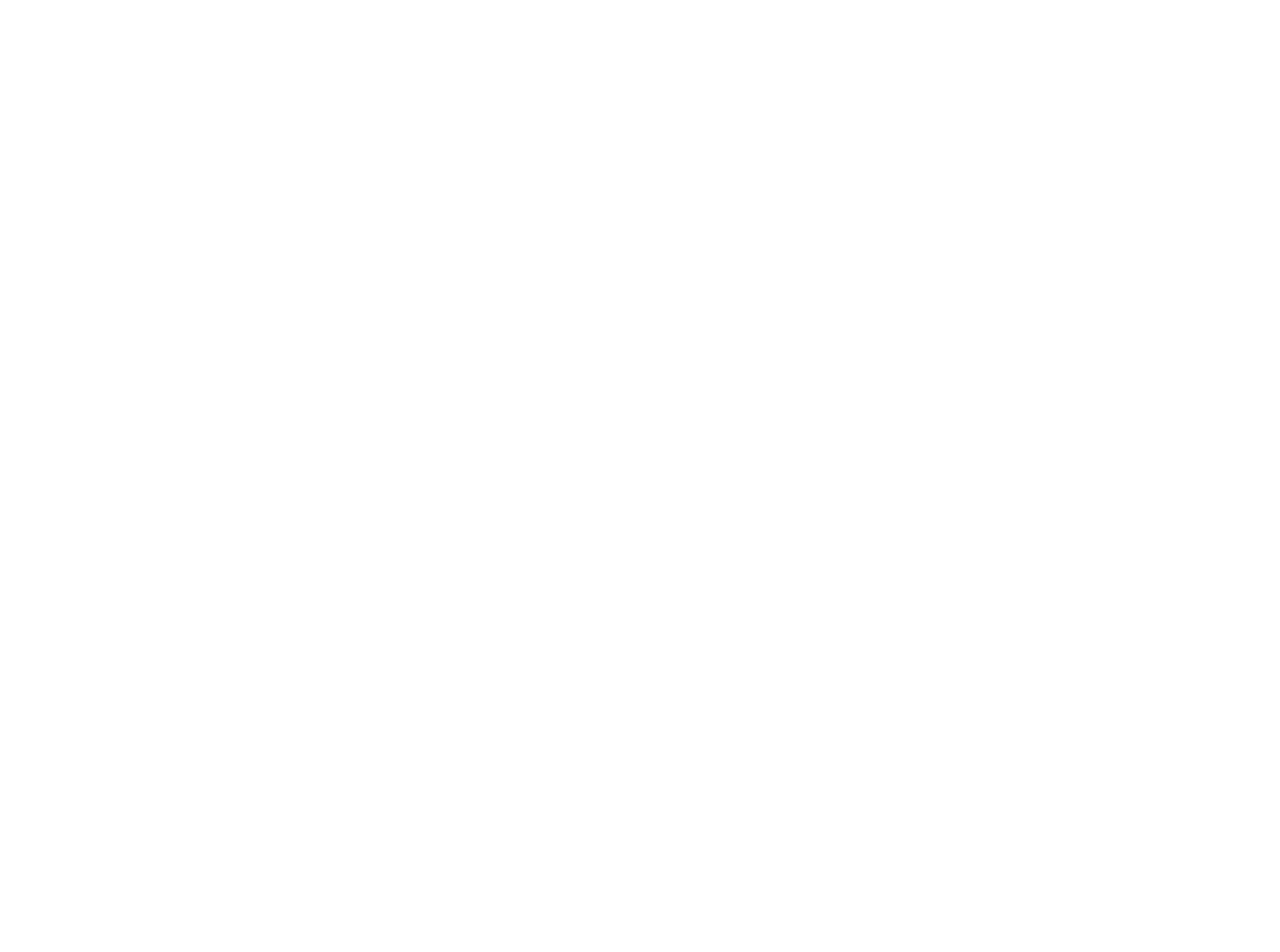
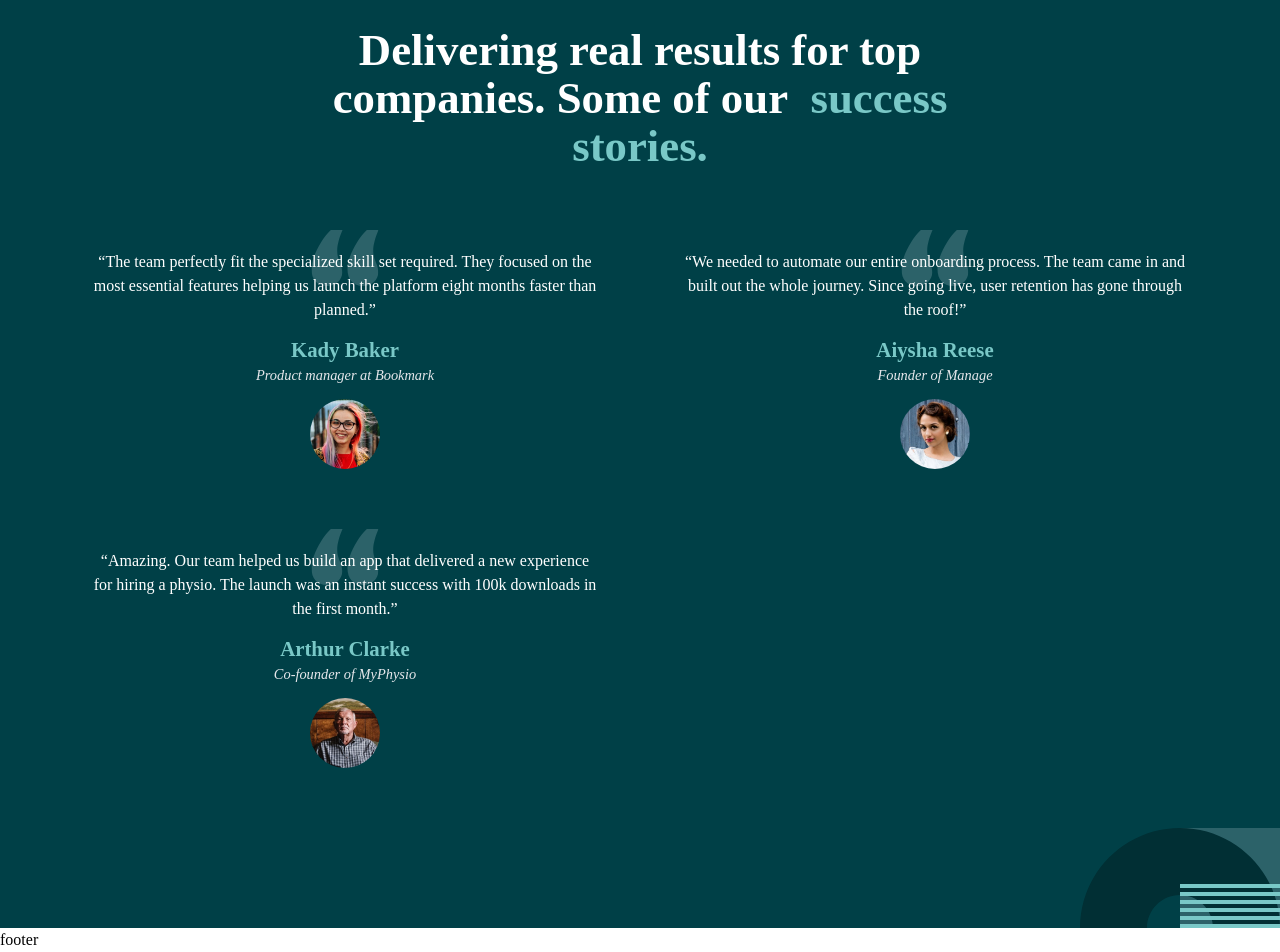
Before and after one commit to Castelo-Codez/myteam-multi-page-nuxt, a Nuxt app: page / in a window 1280 px wide. Shown: the part 1410-2362 px from the top of the page. Before the commit the page ends 1300 px from the top, so only its background shows below. Built offline with nearby package versions, Linux system fonts and the light colour scheme.

Commit message:
homeSec3 added

```diff
--- /dev/null
+++ b/components/Quote.vue
@@ -0,0 +1,42 @@
+<script setup lang="ts">
+const props = defineProps<{
+    quote: string;
+    author: string;
+    position: string;
+}>();
+const [firstName, lastName] = props.author.split(" ");
+</script>
+<template>
+    <li class="relative flex z-10 flex-col gap-y-3 items-center">
+        <q class="text-center text-color-white font-[500]">{{ props.quote }}</q>
+        <article class="text-center">
+            <h4 class="text-color-rapture-blue text-[1.3rem] font-[700]">
+                {{ props.author }}
+            </h4>
+            <h5 class="italic text-[0.9rem] font-[500] text-gray-200">
+                {{ props.position }}
+            </h5>
+        </article>
+        <NuxtImg
+            width="70"
+            height="70"
+            :alt="props.author"
+            :src="`/avatar-${firstName}-${lastName}.jpg`"
+            placeholder="/spiner.svg"
+            class=" rounded-full"
+            loading="lazy"
+        />
+
+        <div
+            aria-hidden="true"
+            class="absolute z-[-1] -top-5 left-2/4 -translate-x-2/4"
+        >
+            <svg xmlns="http://www.w3.org/2000/svg" width="67" height="56">
+                <path
+                    fill="#2C6269"
+                    d="M51.273 56c4.638 0 8.368-1.322 11.19-3.967 2.823-2.645 4.235-5.799 4.235-9.46 0-2.95-.429-5.494-1.286-7.63a197.251 197.251 0 01-2.495-6.562c-.806-2.237-1.21-4.933-1.21-8.087 0-2.746.454-5.798 1.361-9.155C63.976 7.782 65.286 4.069 67 0H55.356c-3.73 3.662-7.032 7.833-9.905 12.512-2.873 4.68-5.166 9.359-6.88 14.038C36.857 31.23 36 35.4 36 39.063c0 5.391 1.361 9.562 4.083 12.512C42.805 54.525 46.535 56 51.273 56zm-36 0c4.638 0 8.368-1.322 11.19-3.967 2.823-2.645 4.235-5.799 4.235-9.46 0-2.95-.429-5.494-1.286-7.63a197.251 197.251 0 01-2.495-6.562c-.806-2.237-1.21-4.933-1.21-8.087 0-2.746.454-5.798 1.361-9.155C27.976 7.782 29.286 4.069 31 0H19.356c-3.73 3.662-7.032 7.833-9.905 12.512-2.873 4.68-5.166 9.359-6.88 14.038C.857 31.23 0 35.4 0 39.063c0 5.391 1.361 9.562 4.083 12.512C6.805 54.525 10.535 56 15.273 56z"
+                />
+            </svg>
+        </div>
+    </li>
+</template>
--- /dev/null
+++ b/components/Quotes.vue
@@ -0,0 +1,21 @@
+<template>
+    <ul
+        class="mt-20 grid grid-cols-1 gap-y-20 lg:grid-cols-[repeat(auto-fill_,_minmax(350px_,_1fr))] lg:gap-x-20"
+    >
+        <Quote
+            quote="The team perfectly fit the specialized skill set required. They focused on the most essential features helping us launch the platform eight months faster than planned."
+            author="Kady Baker"
+            position="Product manager at Bookmark"
+        />
+        <Quote
+            quote="We needed to automate our entire onboarding process. The team came in and built out the whole journey. Since going live, user retention has gone through the roof!"
+            author="Aiysha Reese"
+            position="Founder of Manage"
+        />
+        <Quote
+            quote="Amazing. Our team helped us build an app that delivered a new experience for hiring a physio. The launch was an instant success with 100k downloads in the first month."
+            author="Arthur Clarke"
+            position="Co-founder of MyPhysio"
+        />
+    </ul>
+</template>
--- /dev/null
+++ b/components/homeSec3.vue
@@ -0,0 +1,49 @@
+<template>
+    <section class="py-40 relative bg-color-sacramento-state-green">
+        <div class="container">
+            <h2
+                class="text-center text-color-white lg:max-w-[68%] leading-[3rem] mx-auto text-[2rem] lg:text-[2.8rem] font-[700]"
+            >
+                Delivering real results for top companies. Some of our
+                <span class="text-color-rapture-blue ml-3">
+                    success stories.
+                </span>
+            </h2>
+            <div aria-hidden="true" class="absolute top-0 left-0">
+                <svg
+                    xmlns="http://www.w3.org/2000/svg"
+                    width="147"
+                    height="100"
+                >
+                    <g fill="none" fill-rule="evenodd">
+                        <path fill="#002529" d="M0 100h100V0H0z" />
+                        <path
+                            fill="#79C8C7"
+                            d="M47 96v4h100v-4H47zm0-8v4h100v-4H47zm0-8v4h100v-4H47zm0-8v4h100v-4H47zm0-8v4h100v-4H47zm0-8v4h100v-4H47z"
+                        />
+                    </g>
+                </svg>
+            </div>
+            <div aria-hidden="true" class="absolute bottom-0 right-0">
+                <svg
+                    xmlns="http://www.w3.org/2000/svg"
+                    width="200"
+                    height="100"
+                >
+                    <g fill="none" fill-rule="evenodd">
+                        <path fill="#2C6269" d="M100 100h100V0H100z" />
+                        <path
+                            fill="#012F34"
+                            d="M100 0C44.772 0 0 44.772 0 100s44.772 100 100 100 100-44.772 100-100S155.228 0 100 0zm0 67c18.225 0 33 14.775 33 33s-14.775 33-33 33-33-14.775-33-33 14.775-33 33-33z"
+                        />
+                        <path
+                            fill="#79C8C7"
+                            d="M100 96v4h100v-4H100zm0-8v4h100v-4H100zm0-8v4h100v-4H100zm0-8v4h100v-4H100zm0-8v4h100v-4H100zm0-8v4h100v-4H100z"
+                        />
+                    </g>
+                </svg>
+            </div>
+            <Quotes />
+        </div>
+    </section>
+</template>
--- a/pages/index.vue
+++ b/pages/index.vue
@@ -8,4 +8,5 @@
 <template>
     <HomeSec1 />
     <HomeSec2 />
+    <HomeSec3 />
 </template>
```
